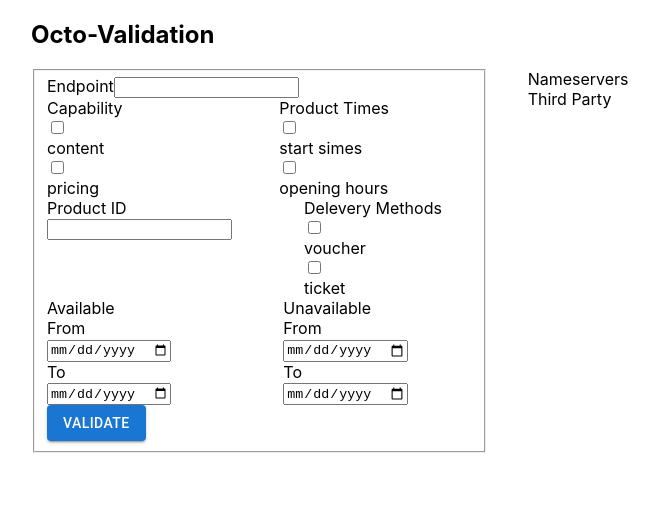
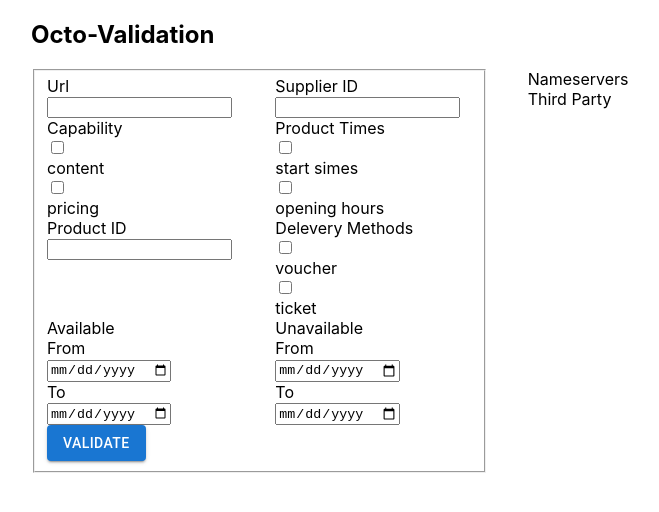
Before and after one commit to octotravel/octo-validator, a React (Create React App) app: page / in a window 1280 px wide. Shown: the top 512 px of the page, without its empty margins (33-692 px from the left). Built offline with nearby package versions, Linux system fonts and the light colour scheme.

Commit message:
form validation

```diff
--- a/src/components.tsx/date-picker.tsx
+++ b/src/components.tsx/date-picker.tsx
@@ -1,18 +1,23 @@
 import { FC } from "react";
 import { Grid } from "@mui/material";
+import { useFormContext } from "react-hook-form";
 
 type IFormInput = {
   name: string;
   label: string;
-  defaultValue?: any;
+  group: string;
 };
 
 const CustomDatePicker: FC<IFormInput> = ({
   label,
   name,
-  defaultValue,
-  ...otherProps
+  group,
 }) => {
+  const {
+    register,
+    formState: { errors },
+  } = useFormContext();
+
   return (
     <Grid container>
       <Grid item xs={12}>
@@ -21,9 +26,18 @@ const CustomDatePicker: FC<IFormInput> = ({
             <label className="form-label ">{label}</label>
           </span>
           <div className="input-icon mb-1">
-            <input type="date" className="form-control " id="datepicker-icon" />
+            <input
+              {...register(`${group}.${name}`)}
+              className={`form-control`}
+              type="date"
+              autoComplete="off"
+              name={`${group}.${name}`}
+            />
           </div>
         </div>
+        <div className="invalid-feedback">{`${
+          errors[group] ? errors[group]?.message : ""
+        }`}</div>
       </Grid>
     </Grid>
   );
--- a/src/components.tsx/formInput.tsx
+++ b/src/components.tsx/formInput.tsx
@@ -1,28 +1,38 @@
 import { FC } from "react";
+import { useFormContext } from "react-hook-form";
 
 type IFormInput = {
   name: string;
   label: string;
-  required?:boolean;
-  defaultValue?: any;
-};
+  required: boolean;
+  isNested: boolean;
+  nested?:string;
+  group?:string;
+}
 
-const FormInput: FC<IFormInput> = ({
-  label,
-  name,
-  defaultValue,
-  required,
-  ...otherProps
-}) => {
+const FormInput: FC<IFormInput> = ({ label, name, required,isNested,nested, group  }) => {
+  const { register, formState: { errors }, } = useFormContext();
+
+
+//   let errorState=  isNested ? !!errors[name]: !!errors[name]
+
+//   console.log(registerState);
+//   console.log(!!errors[group]);
+
+
   return (
-    <div className="mb-3">
-      <label className={`form-label ${required ? "required" : ""}`}>{label}</label>
+    <div className="mb-3 mt-2">
+      <label className={`form-label ${required ? "required" : ""}`}>
+        {label}
+      </label>
       <input
-        type="text"
-        className="form-control"
+        {...register(`${name}`)}
+        className={`form-control ${!!errors[name] ? 'is-invalid' : ''}`}
         autoComplete="off"
-        {...otherProps}
+        name={name}
       />
+
+    <div className="invalid-feedback">{isNested? `${errors[name]?.nested ? errors[name]?.nested?.message : ''}`:`${errors[name] ? errors[name]?.message : ''}`}</div>
     </div>
   );
 };
--- a/src/components.tsx/select-box.tsx
+++ b/src/components.tsx/select-box.tsx
@@ -1,20 +1,29 @@
-import { Container } from "@mui/material";
 import { FC } from "react";
+import { useFormContext } from "react-hook-form";
 
 type ISelectBox = {
   label: string;
   value: string;
+  group: string;
 };
 
-const SelectBox: FC<ISelectBox> = ({ label, value, ...props }) => {
+const SelectBox: FC<ISelectBox> = ({ label, value, group }) => {
+  const {
+    register,
+    formState: { errors },
+  } = useFormContext();
+
   return (
+
     <label className=" mb-3 form-selectgroup-item flex-fill">
       <input
+        className={`form-selectgroup-input form-control ${!!errors[
+          group
+        ]} ? 'is-invalid' : 'is-valid'}`}
         type="checkbox"
-        name="form-project-manager[]"
+        id={label}
         value={value}
-        {...props}
-        className="form-selectgroup-input"
+        {...register(`${group}`)}
       />
       <div className="form-selectgroup-label d-flex align-items-center p-1">
         <div className="me-3">
--- a/src/views/form-view.tsx
+++ b/src/views/form-view.tsx
@@ -1,29 +1,73 @@
-import { Grid, Box, Container, Button } from "@mui/material";
-import { FC, useState } from "react";
+import { Grid, Button } from "@mui/material";
+import { FC } from "react";
 import FormInput from "../components.tsx/formInput";
 import SelectBox from "../components.tsx/select-box";
 import { capability, productTimes, deliveryMethods } from "../utils/constant";
-
-import ReactDatePicker from "react-datepicker";
-import "react-datepicker/dist/react-datepicker.css";
+import { FormProvider, SubmitHandler, useForm } from "react-hook-form";
+import { object, string, array, TypeOf } from "zod";
+import { zodResolver } from "@hookform/resolvers/zod";
 import CustomDatePicker from "../components.tsx/date-picker";
 
+const querySchema = object({
+  url: string().nonempty("Url is required").max(100),
+  supplierId: string().nonempty("Supplier ID is required").max(100),
+  capabilities: array(string()).optional(),
+  productTimes: array(string()).nonempty("Atleast one is required"),
+  productTypes: object({
+    deliveryMethods: array(string()).nonempty("Atleast one is required"),
+    productId: string().nonempty("Product ID is required"),
+    available: object({ from: string(), to: string() }),
+    unavailable: object({ from: string(), to: string() }),
+  }),
+});
+
+export type QueryInput = TypeOf<typeof querySchema>;
+
 const FormInputView: FC = () => {
-  const [availableFrom, setAvailableFrom] = useState(new Date());
-  const [availableTo, setAvailableTo] = useState(new Date());
-  const [unavailableFrom, setUnavailableFrom] = useState(new Date());
-  const [unavailableTo, setUnavailableTo] = useState(new Date());
+  const methods = useForm<QueryInput>({
+    resolver: zodResolver(querySchema),
+    defaultValues: {
+      productTypes: {
+        deliveryMethods: [],
+      },
+      productTimes: [],
+      capabilities: [],
+    },
+  });
 
+  const {
+    handleSubmit,
+    formState: { errors },
+  } = methods;
+
+  console.log( errors["productTypes"]);
+
+  //   const methods = useForm();
+  const onSubmitHandler: SubmitHandler<QueryInput> = (values) => {
+    console.log(values);
+    //  Executing the RegisterUser Mutation
+    // registerUser(values);
+  };
   return (
+    <FormProvider {...methods}>
+      <form onSubmit={handleSubmit(onSubmitHandler)}>
         <fieldset className=" bg-white form-fieldset">
-      <Grid container className="py-2">
-        <Grid item xs={12}>
-          <FormInput label="Endpoint" name="endpoint" required={true}/>
+          <Grid container className="py-2" spacing={4}>
+            <Grid item xs={6}>
+              <FormInput label="Url" name="url" required={true} isNested={false}/>
+            </Grid>
+            <Grid item xs={6}>
+              <FormInput
+                label="Supplier ID"
+                name="supplierId"
+                required={true}
+                isNested={false}
+              />
             </Grid>
           </Grid>
-      <Grid container spacing={5}>
-        <Grid item xs={6}>
-          <div className="mb-3 mt-3">
+          <Grid container spacing={4}>
+            <Grid item xs={12} sm={6}>
+              <div className="mb-3 mt-1">
                 <label className="form-label">Capability</label>
                 <div className="form-selectgroup form-selectgroup-boxes d-flex flex-column">
                   {capability.map((list, index) => {
@@ -31,6 +75,7 @@ const FormInputView: FC = () => {
                       <SelectBox
                         label={list.label}
                         value={list.value}
+                        group="capabilities"
                         key={index}
                       />
                     );
@@ -38,8 +83,8 @@ const FormInputView: FC = () => {
                 </div>
               </div>
             </Grid>
-        <Grid item xs={6}>
-          <div className="mb-3 mt-3">
+            <Grid item xs={12} sm={6}>
+              <div className="mb-3 mt-1">
                 <label className="form-label required">Product Times</label>
                 <div className="form-selectgroup form-selectgroup-boxes d-flex flex-column">
                   {productTimes.map((list, index) => {
@@ -47,20 +92,28 @@ const FormInputView: FC = () => {
                       <SelectBox
                         label={list.label}
                         value={list.value}
+                        group="productTimes"
                         key={index}
                       />
                     );
                   })}
                 </div>
+                <small
+                  className={` ${
+                    !!errors["productTimes"] ? "text-danger" : ""
+                  }`}
+                >{`${
+                  errors["productTimes"] ? errors["productTimes"]?.message : ""
+                }`}</small>
               </div>
             </Grid>
           </Grid>
-      <Grid container spacing={2}>
-        <Grid item xs={7}>
-          <FormInput label="Product ID" name="productId" />
+          <Grid container spacing={4}>
+            <Grid item xs={12} sm={6}>
+              <FormInput required={true} label="Product ID" name="productTypes.productId" isNested={true} group='productTypes' nested='productId' />
             </Grid>
-        <Grid item xs={5}>
-          <div className="mb-3">
+            <Grid item xs={12} sm={6}>
+              <div className="mb-3 mt-2">
                 <label className="form-label required">Delevery Methods</label>
                 <div className="form-selectgroup form-selectgroup-boxes d-flex flex-column">
                   {deliveryMethods.map((list, index) => {
@@ -68,37 +121,65 @@ const FormInputView: FC = () => {
                       <SelectBox
                         label={list.label}
                         value={list.value}
+                        group="productTypes.deliveryMethods"
                         key={index}
                       />
                     );
                   })}
                 </div>
+                <small
+                  className={` ${
+                    !!errors["productTypes"]?.deliveryMethods
+                      ? "text-danger"
+                      : ""
+                  }`}
+                >{`${
+                  errors["productTypes"]?.deliveryMethods
+                    ? errors["productTypes"]?.deliveryMethods?.message
+                    : ""
+                }`}</small>
               </div>
             </Grid>
           </Grid>
 
-      <Grid container spacing={6}>
-        <Grid item xs={6}>
+          <Grid container spacing={4}>
+            <Grid item xs={12} sm={6}>
               <div className="mb-3">
                 <label className="form-label">Available</label>
 
                 <Grid item md={12} className="mb-2" xs={12}>
-              <CustomDatePicker label="From" name="from" />
+                  <CustomDatePicker
+                    label="From"
+                    name="from"
+                    group="productTypes.available"
+                  />
                 </Grid>
                 <Grid item md={12} xs={12}>
-              <CustomDatePicker label="To" name="to" />
+                  <CustomDatePicker
+                    label="To"
+                    name="to"
+                    group="productTypes.available"
+                  />
                 </Grid>
               </div>
             </Grid>
-        <Grid item xs={6}>
+            <Grid item xs={12} sm={6}>
               <div className="mb-3">
-            <label className="form-label">Unavailable</label>
+                <label className="form-label ">Unavailable</label>
 
                 <Grid item md={12} className="mb-2" xs={12}>
-              <CustomDatePicker label="From" name="from" />
+                  <CustomDatePicker
+                    label="From"
+                    name="from"
+                    group="productTypes.unavailable"
+                  />
                 </Grid>
                 <Grid item md={12} xs={12}>
-              <CustomDatePicker label="To" name="to" />
+                  <CustomDatePicker
+                    label="To"
+                    name="to"
+                    group="productTypes.unavailable"
+                  />
                 </Grid>
               </div>
             </Grid>
@@ -107,6 +188,8 @@ const FormInputView: FC = () => {
             VALIDATE
           </Button>
         </fieldset>
+      </form>
+    </FormProvider>
   );
 };
 
--- a/src/views/home-view.tsx
+++ b/src/views/home-view.tsx
@@ -1,9 +1,6 @@
-import { Grid, Box, Container,Button } from "@mui/material";
+import { Grid, Box, Container } from "@mui/material";
 import { FC } from "react";
-import FormInput from "../components.tsx/formInput";
 import Header from "../components.tsx/header";
-import SelectBox from "../components.tsx/select-box";
-import {capability, productTimes} from '../utils/constant'
 import FormInputView from "./form-view";
 
 const HomeView: FC = () => {
--- a/src/views/output.tsx
+++ b/src/views/output.tsx
@@ -4,6 +4,8 @@ import { useProductListManagement } from "../context/productContext";
 
 const OutputView: FC = () => {
   const { products } = useProductListManagement();
+
+  console.log(products);
 
   return (
     <div>
```
Also changed, not shown: package.json (+5 -2 lines), src/context/productContext.tsx (+4 -3 lines), src/types.d.ts (+32 -6 lines), src/utils/constant.ts (+4 -4 lines), 1 other file (tests, documents, lock files or other folders). Lines whose indentation alone changed are shown as unchanged.
